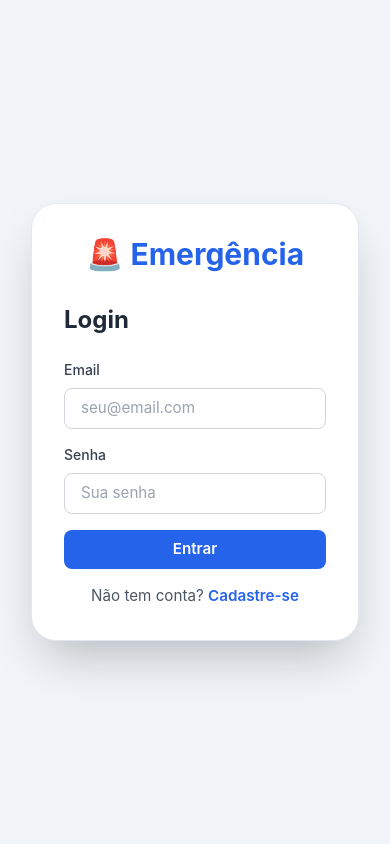
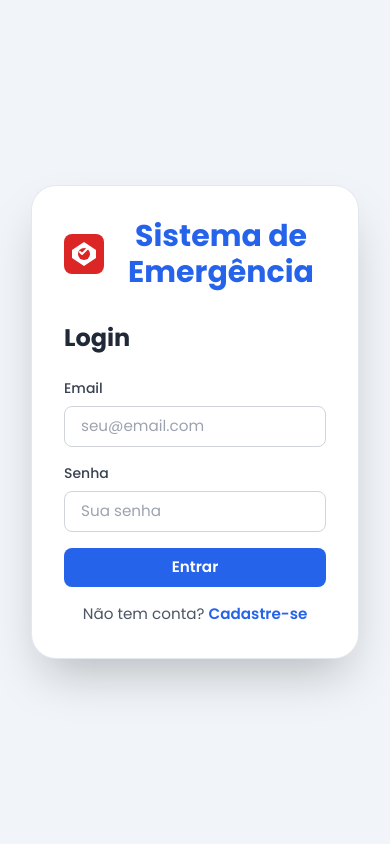
Before and after one commit to pedrolcosta17-rgb/sistema-emergencia, a Flask app: page / in a window 390 px wide. Run offline with Flask 3, Linux system fonts and the light colour scheme; some libraries are stand-ins or nearby versions.

Commit message:
✅ 📌 ATUALIZAÇÕES DO SISTEMA 🎨 1. Alteração de Identidade Visual Remoção do emoji 🚨 do sistema Substituição por logo personalizada de emergência (cruz vermelha) Melhor alinhamento do título com ícone Interface mais profissional (menos “cara de projeto simples”) 🧭 2. Centralização da Interface Todas as telas agora ficam centralizadas: Login Dashboard do usuário Painel admin Uso de container com largura máxima Melhor responsividade e organização visual
📌 Antes: conteúdo meio espalhado
📌 Agora: layout centralizado estilo sistema profissional

🚓 3. Melhoria nos Botões de Emergência
Adição de números reais dos serviços:
Polícia → 190
SAMU → 192
Bombeiros → 193
Defesa Civil → 199
Novo layout dos botões:
Nome do serviço (destaque)
Telefone abaixo
Efeitos visuais:
Hover (cresce levemente)
Sombra
Melhor feedback visual

📌 Antes: só botão simples
📌 Agora: botão informativo + interativo

✅ 4. Nova Funcionalidade: "Finalizados" (Admin)
Criação de nova aba no painel admin:
✔ Finalizados
Implementações:
Marcar denúncias como finalizadas
Marcar serviços como finalizados
Separação visual entre:
Ativos
Finalizados
Alteração no banco:
Nova coluna: finalizado (0 ou 1)

📌 Isso transforma seu sistema em algo mais próximo de um sistema real de atendimento

💬 5. Integração com WhatsApp (Melhorada)
🔁 Mudança importante de lógica:

Antes:

Apenas admin via WhatsApp

Agora:

Usuário também pode acessar WhatsApp
Comunicação direta com o ADMIN
✔ Novo comportamento:
Botão disponível para:
Usuário
Admin
Link automático com mensagem pronta:
Olá, sou usuário do sistema de emergência e preciso de atendimento.
Para denúncias:
Envia descrição
Data

📌 Isso transforma seu sistema em algo funcional de verdade (quase produção)

🎨 6. Melhorias Visuais Gerais
Interface mais moderna:
Bordas arredondadas
Sombras suaves
Melhor espaçamento
Tipografia melhor (ex: Poppins)
Botões mais bonitos
Layout mais limpo e profissional

```diff
--- a/app.py
+++ b/app.py
@@ -156,6 +156,11 @@ def init_db():
         cursor.execute('ALTER TABLE denuncias ADD COLUMN foto TEXT')
         print('✅ Coluna foto adicionada à tabela denuncias')
 
+    # Migração: Adicionar coluna finalizado na tabela denuncias (se não existir)
+    if 'finalizado' not in colunas_denuncias:
+        cursor.execute('ALTER TABLE denuncias ADD COLUMN finalizado INTEGER DEFAULT 0')
+        print('✅ Coluna finalizado adicionada à tabela denuncias')
+
     # Migração: Adicionar colunas de geocodificação na tabela servicos (se não existirem)
     cursor.execute("PRAGMA table_info(servicos)")
     colunas_servicos = [col[1] for col in cursor.fetchall()]
@@ -165,6 +170,11 @@ def init_db():
         if coluna not in colunas_servicos:
             cursor.execute(f'ALTER TABLE servicos ADD COLUMN {coluna} TEXT')
             print(f'✅ Coluna {coluna} adicionada à tabela servicos')
+
+    # Migração: Adicionar coluna finalizado na tabela servicos (se não existir)
+    if 'finalizado' not in colunas_servicos:
+        cursor.execute('ALTER TABLE servicos ADD COLUMN finalizado INTEGER DEFAULT 0')
+        print('✅ Coluna finalizado adicionada à tabela servicos')
 
     db.commit()
     db.close()
@@ -773,11 +783,11 @@ def historico():
     cursor.execute('SELECT nome FROM usuarios WHERE id = ?', (session['user_id'],))
     usuario = cursor.fetchone()
 
-    cursor.execute('SELECT id, descricao, foto, data FROM denuncias WHERE usuario_id = ? ORDER BY data DESC',
+    cursor.execute('SELECT id, descricao, foto, data, finalizado FROM denuncias WHERE usuario_id = ? ORDER BY data DESC',
                    (session['user_id'],))
     denuncias = [dict(row) for row in cursor.fetchall()]
 
-    cursor.execute('SELECT id, tipo, latitude, longitude, rua, bairro, cidade, estado, cep, data FROM servicos WHERE usuario_id = ? ORDER BY data DESC',
+    cursor.execute('SELECT id, tipo, latitude, longitude, rua, bairro, cidade, estado, cep, data, finalizado FROM servicos WHERE usuario_id = ? ORDER BY data DESC',
                    (session['user_id'],))
     servicos = [dict(row) for row in cursor.fetchall()]
     db.close()
@@ -840,7 +850,7 @@ def admin_dados():
 
     # Buscar todas as denúncias com nome do usuário e endereço (incluindo foto)
     cursor.execute('''
-        SELECT d.id, d.descricao, d.foto, d.data, u.nome as usuario_nome, u.email as usuario_email, u.endereco as usuario_endereco, u.telefone as usuario_telefone,
+        SELECT d.id, d.descricao, d.foto, d.data, d.finalizado, u.nome as usuario_nome, u.email as usuario_email, u.endereco as usuario_endereco, u.telefone as usuario_telefone,
                f.tipo_sanguineo, f.alergias, f.doencas, f.medicamentos, f.contato_nome, f.contato_telefone
         FROM denuncias d
         JOIN usuarios u ON d.usuario_id = u.id
@@ -853,7 +863,7 @@ def admin_dados():
     # BUSCAR SERVIÇOS COM JOIN - dados atuais DA FICHA + snapshot
     # =====================================================================
     cursor.execute('''
-        SELECT s.id, s.tipo, s.latitude, s.longitude, s.rua, s.bairro, s.cidade, s.estado, s.cep, s.data,
+        SELECT s.id, s.tipo, s.latitude, s.longitude, s.rua, s.bairro, s.cidade, s.estado, s.cep, s.data, s.finalizado,
                u.nome as usuario_nome, u.email as usuario_email, u.endereco as usuario_endereco, u.telefone as usuario_telefone,
                -- Snapshot salvo no momento do acionamento
                s.ficha_tipo_sanguineo, s.ficha_alergias, s.ficha_doencas, s.ficha_medicamentos,
@@ -1005,6 +1015,44 @@ def admin_dados():
         }
     })
 
+@app.route('/admin/finalizar-denuncia/<int:denuncia_id>', methods=['POST'])
+def finalizar_denuncia(denuncia_id):
+    """Marca uma denúncia como finalizada"""
+    if 'user_id' not in session:
+        return jsonify({'sucesso': False, 'erro': 'Usuário não autenticado'}), 401
+
+    if not session.get('is_admin', 0):
+        return jsonify({'sucesso': False, 'erro': 'Acesso negado. Apenas administradores.'}), 403
+
+    try:
+        db = get_db()
+        cursor = db.cursor()
+        cursor.execute('UPDATE denuncias SET finalizado = 1 WHERE id = ?', (denuncia_id,))
+        db.commit()
+        db.close()
+        return jsonify({'sucesso': True, 'mensagem': 'Denúncia marcada como finalizada'})
+    except Exception as e:
+        return jsonify({'sucesso': False, 'erro': f'Erro ao finalizar denúncia: {str(e)}'}), 500
+
+@app.route('/admin/finalizar-servico/<int:servico_id>', methods=['POST'])
+def finalizar_servico(servico_id):
+    """Marca um serviço como finalizado"""
+    if 'user_id' not in session:
+        return jsonify({'sucesso': False, 'erro': 'Usuário não autenticado'}), 401
+
+    if not session.get('is_admin', 0):
+        return jsonify({'sucesso': False, 'erro': 'Acesso negado. Apenas administradores.'}), 403
+
+    try:
+        db = get_db()
+        cursor = db.cursor()
+        cursor.execute('UPDATE servicos SET finalizado = 1 WHERE id = ?', (servico_id,))
+        db.commit()
+        db.close()
+        return jsonify({'sucesso': True, 'mensagem': 'Serviço marcado como finalizado'})
+    except Exception as e:
+        return jsonify({'sucesso': False, 'erro': f'Erro ao finalizar serviço: {str(e)}'}), 500
+
 # ============================================================================
 # ROTAS DE ARQUIVOS (UPLOADS)
 # ============================================================================
--- a/static/script.js
+++ b/static/script.js
@@ -860,14 +860,17 @@ async function carregarAdmin() {
             // Preenche denúncias de todos os usuários
             const listaAdminDenuncias = document.getElementById('listaAdminDenuncias');
             if (data.denuncias.length > 0) {
-                listaAdminDenuncias.innerHTML = data.denuncias.map(d => `
+                listaAdminDenuncias.innerHTML = data.denuncias.filter(d => !d.finalizado).map(d => `
                     <div class="bg-red-50 p-4 rounded-lg border-l-4 border-red-600">
                         <p class="font-semibold text-gray-800">${d.descricao}</p>
                         ${d.foto ? `<img src="/uploads/${d.foto}" class="mt-2 max-h-40 rounded-lg cursor-pointer" alt="Evidência" onclick="window.open('/uploads/${d.foto}', '_blank')">` : ''}
                         <p class="text-sm text-gray-600 mt-2">👤 Usuário: <span class="font-semibold">${d.usuario_nome}</span> (${d.usuario_email})</p>
                         <p class="text-sm text-gray-600">📍 Endereço: ${d.usuario_endereco || 'Não cadastrado'}</p>
                         <p class="text-sm text-gray-600">📅 ${new Date(d.data).toLocaleString('pt-BR')}</p>
-                        ${d.usuario_telefone ? `<button onclick="enviarWhatsApp('${d.usuario_telefone}', '${d.usuario_nome}')" class="mt-2 bg-green-500 hover:bg-green-600 text-white px-3 py-1 rounded-lg text-sm">📲 Enviar WhatsApp</button>` : ''}
+                        <div class="mt-2 flex gap-2">
+                            ${d.usuario_telefone ? `<button onclick="enviarWhatsApp('${d.usuario_telefone}', '${d.usuario_nome}')" class="bg-green-500 hover:bg-green-600 text-white px-3 py-1 rounded-lg text-sm">📲 WhatsApp</button>` : ''}
+                            <button onclick="finalizarDenuncia(${d.id})" class="bg-blue-500 hover:bg-blue-600 text-white px-3 py-1 rounded-lg text-sm">✔ Finalizar</button>
+                        </div>
                     </div>
                 `).join('');
             } else {
@@ -876,8 +879,9 @@ async function carregarAdmin() {
 
             // Preenche serviços de todos os usuários
             const listaAdminServicos = document.getElementById('listaAdminServicos');
-            if (data.servicos.length > 0) {
-                listaAdminServicos.innerHTML = data.servicos.map(s => {
+            const servicosAtivos = data.servicos.filter(s => !s.finalizado);
+            if (servicosAtivos.length > 0) {
+                listaAdminServicos.innerHTML = servicosAtivos.map(s => {
                     const icon = {
                         'Polícia': '🚔',
                         'SAMU': '🚑',
@@ -980,12 +984,15 @@ async function carregarAdmin() {
                             <p class="text-sm text-gray-600">📍 Localização: ${localizacaoExibir}</p>
                             <p class="text-sm text-gray-600">🕐 ${servicoDataFormatada}</p>
                             ${fichaHtml}
-                            ${s.usuario_telefone ? `<button onclick="enviarWhatsApp('${s.usuario_telefone}', '${s.usuario_nome}')" class="mt-2 bg-green-500 hover:bg-green-600 text-white px-3 py-1 rounded-lg text-sm">📲 Enviar WhatsApp</button>` : ''}
+                            <div class="mt-2 flex gap-2">
+                                ${s.usuario_telefone ? `<button onclick="enviarWhatsApp('${s.usuario_telefone}', '${s.usuario_nome}')" class="bg-green-500 hover:bg-green-600 text-white px-3 py-1 rounded-lg text-sm">📲 WhatsApp</button>` : ''}
+                                <button onclick="finalizarServico(${s.id})" class="bg-blue-500 hover:bg-blue-600 text-white px-3 py-1 rounded-lg text-sm">✔ Finalizar</button>
+                            </div>
                         </div>
                     `;
                 }).join('');
             } else {
-                listaAdminServicos.innerHTML = '<p class="text-gray-500">Nenhum serviço acionado no sistema</p>';
+                listaAdminServicos.innerHTML = '<p class="text-gray-500">Nenhum serviço ativo no sistema</p>';
             }
         } else {
             alert('Erro ao carregar dados admin: ' + data.erro);
@@ -1321,27 +1328,171 @@ window.acionarServico = async function(servico) {
 };
 
 // ============================================================================
-// FUNCIONALIDADE 3: BOTÃO WHATSAPP NO ADMIN
+// FUNCIONALIDADE WHATSAPP PARA USUÁRIO E ADMIN
 // ============================================================================
 
 /**
- * Abre link do WhatsApp para enviar mensagem ao usuário
+ * Abre WhatsApp para falar com o atendimento (admin)
  */
-function enviarWhatsApp(telefone, nome) {
-    // Limpa o telefone (remove caracteres não numéricos)
-    const telefoneLimpo = telefone.replace(/\D/g, '');
+function abrirWhatsApp() {
+    const mensagem = encodeURIComponent('Olá, sou usuário do sistema de emergência e preciso de atendimento.');
+    const link = `https://wa.me/5511999999999?text=${mensagem}`;
+    window.open(link, '_blank');
+}
 
-    // Monta a mensagem padrão
-    const mensagem = `Olá ${nome}, estamos entrando em contato sobre sua solicitação no sistema de emergência.`;
+/**
+ * Abre WhatsApp para admin (mesmo número, mas talvez mensagem diferente)
+ */
+function abrirWhatsAppAdmin() {
+    const mensagem = encodeURIComponent('Olá, sou administrador do sistema de emergência.');
+    const link = `https://wa.me/5511999999999?text=${mensagem}`;
+    window.open(link, '_blank');
+}
 
-    // Codifica a mensagem para URL
-    const mensagemCodificada = encodeURIComponent(mensagem);
+// ============================================================================
+// FUNCIONALIDADE ABA ADMIN ATIVOS/FINALIZADOS
+// ============================================================================
 
-    // Monta o link do WhatsApp
-    const linkWhatsApp = `https://wa.me/55${telefoneLimpo}?text=${mensagemCodificada}`;
+/**
+ * Mostra aba específica no admin
+ */
+function mostrarAdminAba(aba) {
+    // Esconde todas as abas admin
+    const abas = document.querySelectorAll('.admin-conteudo');
+    abas.forEach(a => a.classList.add('hidden'));
 
-    // Abre em nova aba
-    window.open(linkWhatsApp, '_blank');
+    // Remove ativa de todos os botões
+    const botoes = document.querySelectorAll('.admin-aba-btn');
+    botoes.forEach(btn => btn.classList.remove('bg-blue-600'));
+    botoes.forEach(btn => btn.classList.add('bg-gray-400'));
+
+    // Mostra aba selecionada
+    document.getElementById('admin' + aba.charAt(0).toUpperCase() + aba.slice(1)).classList.remove('hidden');
+
+    // Ativa botão
+    const btn = document.querySelector(`[data-admin-aba="${aba}"]`);
+    if (btn) {
+        btn.classList.remove('bg-gray-400');
+        btn.classList.add('bg-blue-600');
+    }
+
+    // Carrega dados se necessário
+    if (aba === 'finalizados') {
+        carregarAdminFinalizados();
+    }
+}
+
+/**
+ * Carrega dados dos finalizados
+ */
+async function carregarAdminFinalizados() {
+    try {
+        const response = await fetch('/admin/dados', {
+            credentials: 'include'
+        });
+        const data = await response.json();
+
+        if (data.sucesso) {
+            // Filtra apenas finalizados
+            const denunciasFinalizadas = data.denuncias.filter(d => d.finalizado);
+            const servicosFinalizados = data.servicos.filter(s => s.finalizado);
+
+            // Renderiza denuncias finalizadas
+            const listaDenuncias = document.getElementById('listaAdminDenunciasFinalizadas');
+            if (denunciasFinalizadas.length > 0) {
+                listaDenuncias.innerHTML = denunciasFinalizadas.map(d => {
+                    const dataFormatada = new Date(d.data).toLocaleString('pt-BR');
+                    const fotoHtml = d.foto ? `<br><img src="/uploads/${d.foto}" alt="Foto" class="max-w-xs rounded-lg mt-2">` : '';
+                    return `
+                        <div class="bg-green-50 p-4 rounded-lg border-l-4 border-green-600">
+                            <p class="font-semibold text-gray-800">📋 ${d.descricao}</p>
+                            <p class="text-sm text-gray-600 mt-2">👤 Usuário: <span class="font-semibold">${d.usuario_nome}</span> (${d.usuario_email})</p>
+                            <p class="text-sm text-gray-600">📍 Endereço: ${d.usuario_endereco || 'Não cadastrado'}</p>
+                            <p class="text-sm text-gray-600">🕐 ${dataFormatada}</p>
+                            ${fotoHtml}
+                            <span class="inline-flex items-center px-2 py-1 rounded-full text-xs font-semibold bg-green-100 text-green-800 mt-2">✔ Finalizada</span>
+                        </div>
+                    `;
+                }).join('');
+            } else {
+                listaDenuncias.innerHTML = '<p class="text-gray-500">Nenhuma denúncia finalizada</p>';
+            }
+
+            // Renderiza servicos finalizados
+            const listaServicos = document.getElementById('listaAdminServicosFinalizados');
+            if (servicosFinalizados.length > 0) {
+                listaServicos.innerHTML = servicosFinalizados.map(s => {
+                    const colorClass = s.tipo === 'Polícia' ? 'border-red-600' :
+                                     s.tipo === 'SAMU' ? 'border-yellow-600' :
+                                     s.tipo === 'Bombeiros' ? 'border-orange-600' : 'border-purple-600';
+                    const icon = s.tipo === 'Polícia' ? '🚔' :
+                               s.tipo === 'SAMU' ? '🚑' :
+                               s.tipo === 'Bombeiros' ? '🚒' : '🛡️';
+                    const servicoDataFormatada = new Date(s.data).toLocaleString('pt-BR');
+
+                    return `
+                        <div class="bg-green-50 p-4 rounded-lg border-l-4 ${colorClass}">
+                            <p class="font-semibold text-gray-800">${icon} ${s.tipo}</p>
+                            <p class="text-sm text-gray-600 mt-2">👤 Usuário: <span class="font-semibold">${s.usuario_nome}</span> (${s.usuario_email})</p>
+                            <p class="text-sm text-gray-600">📍 Endereço: ${s.usuario_endereco || 'Não cadastrado'}</p>
+                            <p class="text-sm text-gray-600">🕐 ${servicoDataFormatada}</p>
+                            <span class="inline-flex items-center px-2 py-1 rounded-full text-xs font-semibold bg-green-100 text-green-800 mt-2">✔ Finalizado</span>
+                        </div>
+                    `;
+                }).join('');
+            } else {
+                listaServicos.innerHTML = '<p class="text-gray-500">Nenhum serviço finalizado</p>';
+            }
+        }
+    } catch (erro) {
+        console.error('Erro ao carregar finalizados:', erro);
+    }
+}
+
+/**
+ * Finaliza uma denúncia
+ */
+async function finalizarDenuncia(id) {
+    if (!confirm('Tem certeza que deseja marcar esta denúncia como finalizada?')) return;
+
+    try {
+        const response = await fetch(`/admin/finalizar-denuncia/${id}`, {
+            method: 'POST',
+            credentials: 'include'
+        });
+        const data = await response.json();
+        if (data.sucesso) {
+            alert('Denúncia finalizada com sucesso!');
+            carregarAdmin();
+        } else {
+            alert('Erro: ' + data.erro);
+        }
+    } catch (erro) {
+        alert('Erro na conexão');
+    }
+}
+
+/**
+ * Finaliza um serviço
+ */
+async function finalizarServico(id) {
+    if (!confirm('Tem certeza que deseja marcar este serviço como finalizado?')) return;
+
+    try {
+        const response = await fetch(`/admin/finalizar-servico/${id}`, {
+            method: 'POST',
+            credentials: 'include'
+        });
+        const data = await response.json();
+        if (data.sucesso) {
+            alert('Serviço finalizado com sucesso!');
+            carregarAdmin();
+        } else {
+            alert('Erro: ' + data.erro);
+        }
+    } catch (erro) {
+        alert('Erro na conexão');
+    }
 }
 
 // ============================================================================
--- a/static/style.css
+++ b/static/style.css
@@ -9,7 +9,7 @@
 }
 
 body {
-    font-family: -apple-system, BlinkMacSystemFont, 'Segoe UI', Roboto, Oxygen, Ubuntu, Cantarell, sans-serif;
+    font-family: 'Poppins', -apple-system, BlinkMacSystemFont, 'Segoe UI', Roboto, Oxygen, Ubuntu, Cantarell, sans-serif;
 }
 
 /* ============================================================================
@@ -88,14 +88,24 @@ button:disabled {
 
 .card {
     background: white;
-    border-radius: 0.5rem;
-    box-shadow: 0 1px 3px rgba(0, 0, 0, 0.1);
+    border-radius: 12px;
+    box-shadow: 0 4px 6px rgba(0, 0, 0, 0.1);
     padding: 1.5rem;
     transition: box-shadow 0.2s ease-in-out;
 }
 
 .card:hover {
     box-shadow: 0 10px 15px rgba(0, 0, 0, 0.1);
+}
+
+/* ============================================================================
+   CONTAINER CENTRALIZADO
+   ============================================================================ */
+
+.container {
+    max-width: 900px;
+    margin: 40px auto;
+    padding: 20px;
 }
 
 /* ============================================================================
--- a/templates/index.html
+++ b/templates/index.html
@@ -4,6 +4,7 @@
     <meta charset="UTF-8">
     <meta name="viewport" content="width=device-width, initial-scale=1.0">
     <title>Sistema de Emergência e Denúncias</title>
+    <link href="https://fonts.googleapis.com/css2?family=Poppins:wght@400;500;600;700&display=swap" rel="stylesheet">
     <script src="https://cdn.tailwindcss.com"></script>
     <link rel="stylesheet" href="{{ url_for('static', filename='style.css') }}">
 </head>
@@ -13,8 +14,11 @@
 
         <!-- TELA DE LOGIN -->
         <div id="telaLogin" class="w-full flex items-center justify-center p-4">
-            <div class="bg-white rounded-3xl shadow-2xl ring-1 ring-slate-200 p-8 w-full max-w-xl">
-                <h1 class="text-3xl font-bold text-center text-blue-600 mb-8">🚨 Emergência</h1>
+            <div class="container bg-white rounded-3xl shadow-2xl ring-1 ring-slate-200 p-8 w-full max-w-xl">
+                <h1 class="text-3xl font-bold text-center text-blue-600 mb-8 flex items-center justify-center">
+                    <img src="{{ url_for('static', filename='logo.svg') }}" alt="Logo Emergência" class="h-10 mr-3">
+                    Sistema de Emergência
+                </h1>
                 <h2 class="text-2xl font-bold text-gray-800 mb-6">Login</h2>
 
                 <form id="formLogin" class="space-y-4">
@@ -36,8 +40,11 @@
 
         <!-- TELA DE CADASTRO -->
         <div id="telaCadastro" class="w-full hidden flex items-center justify-center p-4">
-            <div class="bg-white rounded-3xl shadow-2xl ring-1 ring-slate-200 p-8 w-full max-w-3xl">
-                <h1 class="text-3xl font-bold text-center text-blue-600 mb-2">🚨 Emergência</h1>
+            <div class="container bg-white rounded-3xl shadow-2xl ring-1 ring-slate-200 p-8 w-full max-w-3xl">
+                <h1 class="text-3xl font-bold text-center text-blue-600 mb-2 flex items-center justify-center">
+                    <img src="{{ url_for('static', filename='logo.svg') }}" alt="Logo Emergência" class="h-10 mr-3">
+                    Emergência
+                </h1>
                     <h2 class="text-2xl font-bold text-gray-800 mb-6 text-center">Criar Conta</h2>
 
                     <form id="formCadastro" class="space-y-4">
@@ -186,7 +193,10 @@
             <header class="bg-blue-600 text-white shadow-md">
                 <div class="max-w-7xl mx-auto px-4 py-4 flex justify-between items-center">
                     <div>
-                        <h1 class="text-2xl font-bold">🚨 Sistema de Emergência</h1>
+                        <h1 class="text-2xl font-bold flex items-center">
+                            <img src="{{ url_for('static', filename='logo.svg') }}" alt="Logo Emergência" class="h-8 mr-3">
+                            Sistema de Emergência
+                        </h1>
                         <p id="nomeUsuario" class="text-sm opacity-90">Bem-vindo, <span id="nomeUsuarioSpan"></span></p>
                     </div>
                     <button onclick="logout()" class="bg-red-600 hover:bg-red-700 px-4 py-2 rounded-lg font-semibold transition">Sair</button>
@@ -194,7 +204,7 @@
             </header>
 
             <!-- Conteúdo Principal -->
-            <main class="flex-1 max-w-7xl mx-auto w-full px-4 py-8">
+            <main class="flex-1 container mx-auto w-full px-4 py-8">
 
                 <!-- Abas de Navegação -->
                 <div class="flex flex-wrap gap-2 mb-6">
@@ -205,6 +215,14 @@
                     <button id="btnAdmin" onclick="mostrarAba('admin')" class="aba-btn bg-gray-400 text-white px-4 py-2 rounded-lg font-semibold hidden" data-aba="admin">⚙️ Admin</button>
                 </div>
 
+                <!-- Botão WhatsApp -->
+                <div class="mb-6 text-center">
+                    <a href="#" onclick="abrirWhatsApp()" class="inline-flex items-center bg-green-600 hover:bg-green-700 text-white px-6 py-3 rounded-lg font-semibold transition shadow-lg">
+                        <span class="text-xl mr-2">📱</span>
+                        Falar com Atendimento
+                    </a>
+                </div>
+
                 <!-- ABA 1: ACIONAR SERVIÇO -->
                 <div id="abaAcionarServico" class="aba-conteudo">
                     <div class="bg-white rounded-lg shadow-lg p-6">
@@ -410,7 +452,12 @@
                     <div class="bg-white rounded-lg shadow-lg p-6">
                         <div class="flex justify-between items-center mb-6">
                             <h2 class="text-2xl font-bold text-gray-800">⚙️ Painel Administrativo</h2>
+                            <div class="flex gap-2">
                                 <button onclick="carregarAdmin()" class="bg-blue-600 hover:bg-blue-700 text-white px-4 py-2 rounded-lg font-semibold transition">🔄 Atualizar</button>
+                                <a href="#" onclick="abrirWhatsAppAdmin()" class="bg-green-600 hover:bg-green-700 text-white px-4 py-2 rounded-lg font-semibold transition inline-flex items-center">
+                                    <span class="mr-2">📱</span> WhatsApp
+                                </a>
+                            </div>
                         </div>
 
                         <!-- Estatísticas -->
@@ -429,6 +476,14 @@
                             </div>
                         </div>
 
+                        <!-- Abas Admin -->
+                        <div class="flex gap-2 mb-6">
+                            <button onclick="mostrarAdminAba('ativos')" class="admin-aba-btn bg-blue-600 text-white px-4 py-2 rounded-lg font-semibold" data-admin-aba="ativos">📋 Ativos</button>
+                            <button onclick="mostrarAdminAba('finalizados')" class="admin-aba-btn bg-gray-400 text-white px-4 py-2 rounded-lg font-semibold" data-admin-aba="finalizados">✔ Finalizados</button>
+                        </div>
+
+                        <!-- Conteúdo Ativos -->
+                        <div id="adminAtivos" class="admin-conteudo">
                             <!-- Denúncias de Todos os Usuários -->
                             <div class="mb-8">
                                 <h3 class="text-xl font-bold text-gray-800 mb-4">📋 Todas as Denúncias</h3>
```
Also changed, not shown: other parts of templates/index.html (+48 -4 lines), database.db, static/logo.svg (added). Lines whose indentation alone changed are shown as unchanged.
